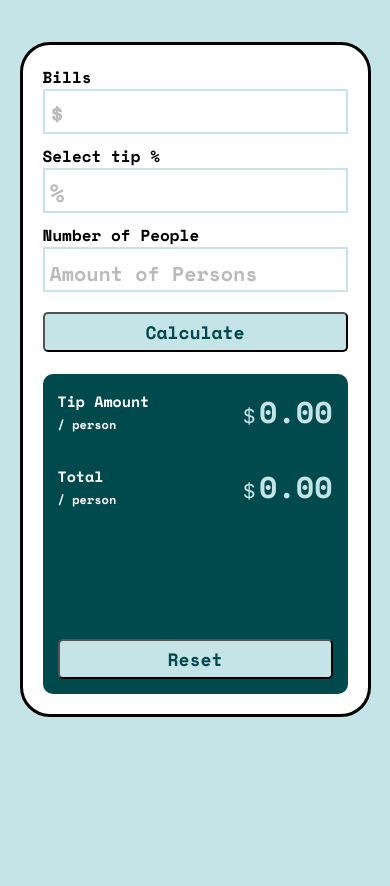
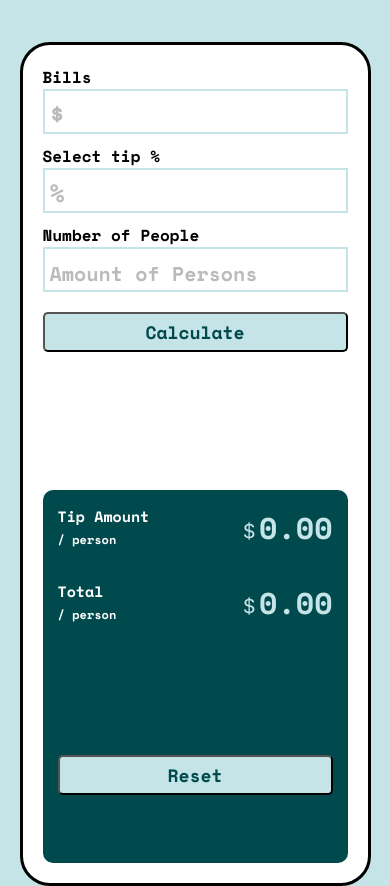
Before and after one commit to Officialhomie/TIP-CALCULATOR, a plain HTML site: page index.html in a window 390 px wide. Before the commit the page ends 844 px from the top, so only its background shows below. Drawn offline with nearby package versions, Linux system fonts and the light colour scheme.

Commit message:
fourth commit

```diff
--- a/CSS/style.css
+++ b/CSS/style.css
@@ -287,10 +287,22 @@ body {
         display: flex;
         flex-direction: column;
         width: 90%;
-        height: 80vh;
+        height: 100vh;
         top: 5%;
         right: 5%;
-        gap: 20px;
+        gap: 10px;
+    }
+
+    .light-section  {
+        width: 100%;
+        height: 50vh;
+    }
+    .dark-section {
+        width: 100%;
+        height: 45vh;
+    }
+    .dark-section button {
+        margin-top: 100px;
     }
 }
 
```
